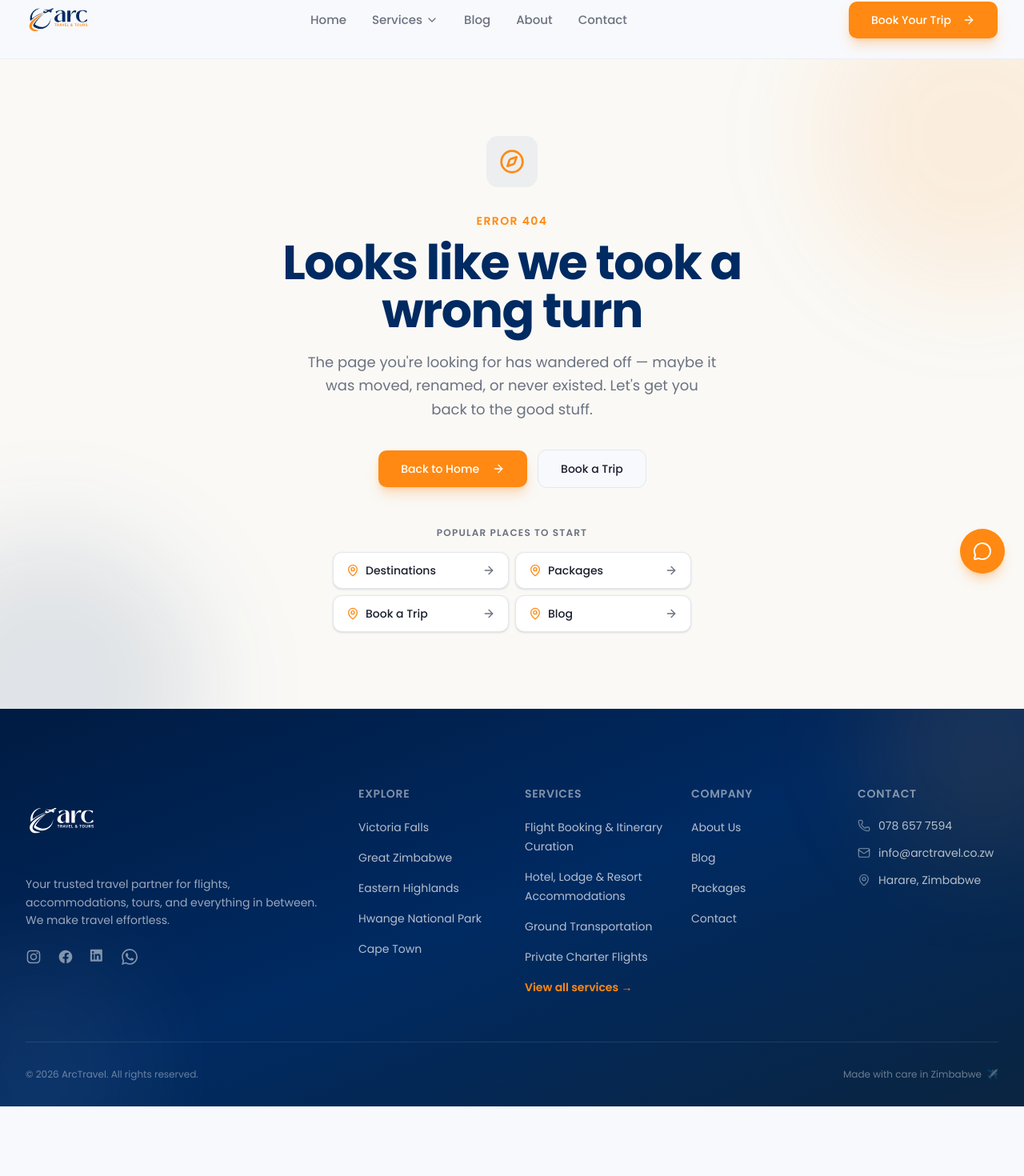
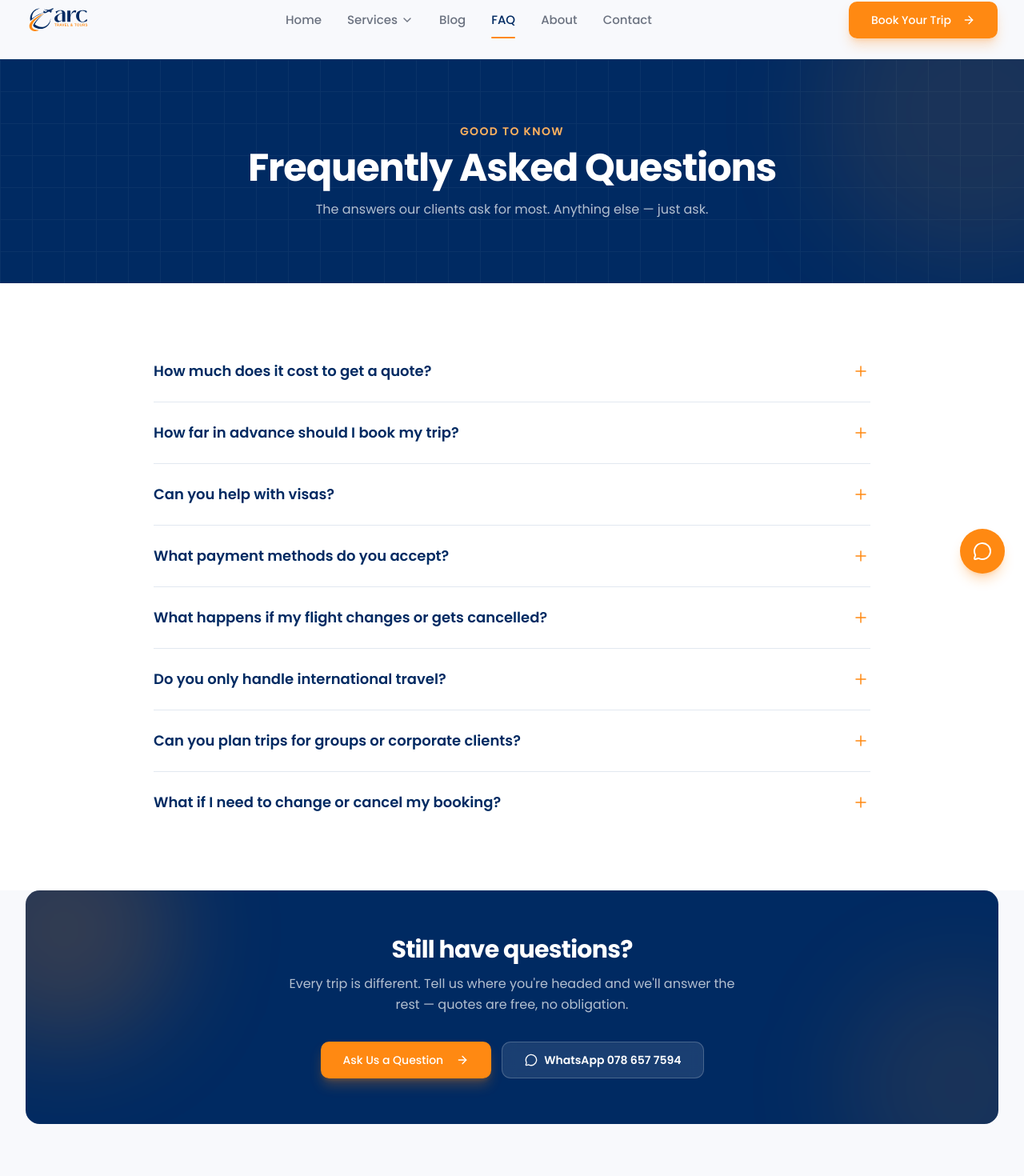
Before and after one commit to renegadec/arctravel, a Next.js app: page /faq in a window 1280 px wide. Before the commit this address had no page. Shown: the part 59-1529 px from the top of the page at 80% size. Before the commit the page ends 1442 px from the top, so only its background shows below. Built offline with nearby package versions, Linux system fonts and the light colour scheme.

Commit message:
feat: FAQ as its own page, removed from homepage
- New /faq page: navy hero, accordion (8 FAQs), 'Still have questions?'
  CTA band with contact + WhatsApp
- FAQSection removed from homepage
- Navbar + footer Company column now link to /faq

```diff
--- a/src/components/home/FAQSection.tsx
+++ b/src/app/faq/FAQAccordion.tsx
@@ -46,23 +46,8 @@ const faqs = [
   },
 ];
 
-export default function FAQSection() {
+export function FAQAccordion() {
   return (
-    <section className="bg-white py-20 sm:py-24">
-      <div className="mx-auto max-w-7xl px-4 sm:px-6 lg:px-8">
-        <div className="mx-auto max-w-2xl text-center">
-          <p className="text-sm font-semibold uppercase tracking-widest text-[#ff8912]">
-            Good to know
-          </p>
-          <h2 className="mt-2 text-3xl font-bold tracking-tight text-[#002a62] sm:text-4xl">
-            Frequently Asked Questions
-          </h2>
-          <p className="mt-4 text-muted-foreground">
-            The answers our clients ask for most. Anything else — just ask.
-          </p>
-        </div>
-
-        <div className="mx-auto mt-12 max-w-4xl">
     <dl className="divide-y divide-slate-200">
       {faqs.map((faq) => (
         <Disclosure key={faq.question} as="div" className="py-6 first:pt-0 last:pb-0">
@@ -77,11 +62,7 @@ export default function FAQSection() {
               </span>
             </DisclosureButton>
           </dt>
-                <DisclosurePanel
-                  as="dd"
-                  unmount={false}
-                  className="mt-3 pr-8 sm:pr-16"
-                >
+          <DisclosurePanel as="dd" unmount={false} className="mt-3 pr-8 sm:pr-16">
             <p className="text-sm leading-relaxed text-slate-600 sm:text-base">
               {faq.answer}
             </p>
@@ -89,8 +70,5 @@ export default function FAQSection() {
         </Disclosure>
       ))}
     </dl>
-        </div>
-      </div>
-    </section>
   );
 }
--- /dev/null
+++ b/src/app/faq/page.tsx
@@ -0,0 +1,93 @@
+import type { Metadata } from "next";
+import Link from "next/link";
+import { MessageCircle, ArrowRight } from "lucide-react";
+import { Button } from "@/components/ui/button";
+import { FAQAccordion } from "./FAQAccordion";
+import { contactInfo, socialLinks } from "@/lib/constants";
+
+export const metadata: Metadata = {
+  title: "FAQ — ArcTravel",
+  description:
+    "Answers to the questions our clients ask most: quotes, booking timelines, visas, payments, flight changes, and more.",
+};
+
+export default function FAQPage() {
+  return (
+    <>
+      {/* ================= HERO ================= */}
+      <section className="relative overflow-hidden bg-[#002a62] py-16 sm:py-20">
+        <div
+          className="pointer-events-none absolute inset-0 opacity-[0.04]"
+          style={{
+            backgroundImage:
+              "linear-gradient(to right, #fff 1px, transparent 1px), linear-gradient(to bottom, #fff 1px, transparent 1px)",
+            backgroundSize: "40px 40px",
+          }}
+        />
+        <div className="pointer-events-none absolute -right-32 -top-32 h-96 w-96 rounded-full bg-[#ff8912]/10 blur-3xl" />
+        <div className="relative mx-auto max-w-7xl px-4 sm:px-6 lg:px-8">
+          <div className="mx-auto max-w-2xl text-center">
+            <p className="mb-3 text-sm font-semibold uppercase tracking-widest text-[#ffb25e]">
+              Good to know
+            </p>
+            <h1 className="text-3xl font-bold tracking-tight text-white sm:text-5xl">
+              Frequently Asked Questions
+            </h1>
+            <p className="mx-auto mt-4 max-w-lg text-white/70">
+              The answers our clients ask for most. Anything else — just ask.
+            </p>
+          </div>
+        </div>
+      </section>
+
+      {/* ================= ACCORDION ================= */}
+      <section className="bg-white py-16 sm:py-24">
+        <div className="mx-auto max-w-7xl px-4 sm:px-6 lg:px-8">
+          <div className="mx-auto max-w-4xl">
+            <FAQAccordion />
+          </div>
+        </div>
+      </section>
+
+      {/* ================= STILL HAVE QUESTIONS? ================= */}
+      <section className="pb-20 sm:pb-24">
+        <div className="mx-auto max-w-7xl px-4 sm:px-6 lg:px-8">
+          <div className="relative overflow-hidden rounded-3xl bg-[#002a62] px-8 py-14 text-center sm:px-16">
+            <div className="pointer-events-none absolute -left-24 -top-24 h-72 w-72 rounded-full bg-[#ff8912]/20 blur-3xl" />
+            <div className="pointer-events-none absolute -bottom-24 -right-24 h-72 w-72 rounded-full bg-[#ff8912]/10 blur-3xl" />
+            <div className="relative mx-auto max-w-xl">
+              <h2 className="text-2xl font-bold tracking-tight text-white sm:text-3xl">
+                Still have questions?
+              </h2>
+              <p className="mt-3 text-sm leading-relaxed text-white/70 sm:text-base">
+                Every trip is different. Tell us where you&apos;re headed and
+                we&apos;ll answer the rest — quotes are free, no obligation.
+              </p>
+              <div className="mt-8 flex flex-col items-center justify-center gap-3 sm:flex-row">
+                <Link href="/contact" className="w-full sm:w-auto">
+                  <Button
+                    size="xl"
+                    variant="accent"
+                    className="w-full sm:w-auto"
+                  >
+                    Ask Us a Question
+                    <ArrowRight className="ml-2 h-4 w-4" />
+                  </Button>
+                </Link>
+                <a
+                  href={socialLinks.whatsapp}
+                  target="_blank"
+                  rel="noopener noreferrer"
+                  className="inline-flex w-full items-center justify-center gap-2 rounded-xl border border-white/20 bg-white/10 px-7 py-3 text-sm font-semibold text-white backdrop-blur-sm transition-all hover:bg-white/20 sm:w-auto"
+                >
+                  <MessageCircle className="h-4 w-4" />
+                  WhatsApp {contactInfo.phone}
+                </a>
+              </div>
+            </div>
+          </div>
+        </div>
+      </section>
+    </>
+  );
+}
--- a/src/app/page.tsx
+++ b/src/app/page.tsx
@@ -5,7 +5,6 @@ import FeaturedDestinations from "@/components/home/FeaturedDestinations";
 import ServicesOverview from "@/components/home/ServicesOverview";
 import WhyChooseUs from "@/components/home/WhyChooseUs";
 import TestimonialsSection from "@/components/home/TestimonialsSection";
-import FAQSection from "@/components/home/FAQSection";
 import CTASection from "@/components/home/CTASection";
 
 export default function Home() {
@@ -18,7 +17,6 @@ export default function Home() {
       <ServicesOverview />
       <WhyChooseUs />
       <TestimonialsSection />
-      <FAQSection />
       <CTASection />
     </>
   );
--- a/src/components/layout/Footer.tsx
+++ b/src/components/layout/Footer.tsx
@@ -51,6 +51,7 @@ function WhatsappIcon(props: React.SVGProps<SVGSVGElement>) {
 const companyLinks = [
   { name: "About Us", href: "/about" },
   { name: "Blog", href: "/blog" },
+  { name: "FAQ", href: "/faq" },
   { name: "Packages", href: "/packages" },
   { name: "Contact", href: "/contact" },
 ];
--- a/src/lib/constants.ts
+++ b/src/lib/constants.ts
@@ -135,6 +135,7 @@ export const navLinks: NavLink[] = [
     ],
   },
   { label: "Blog", href: "/blog" },
+  { label: "FAQ", href: "/faq" },
   { label: "About", href: "/about" },
   { label: "Contact", href: "/contact" },
 ];
```
Lines whose indentation alone changed are shown as unchanged.
